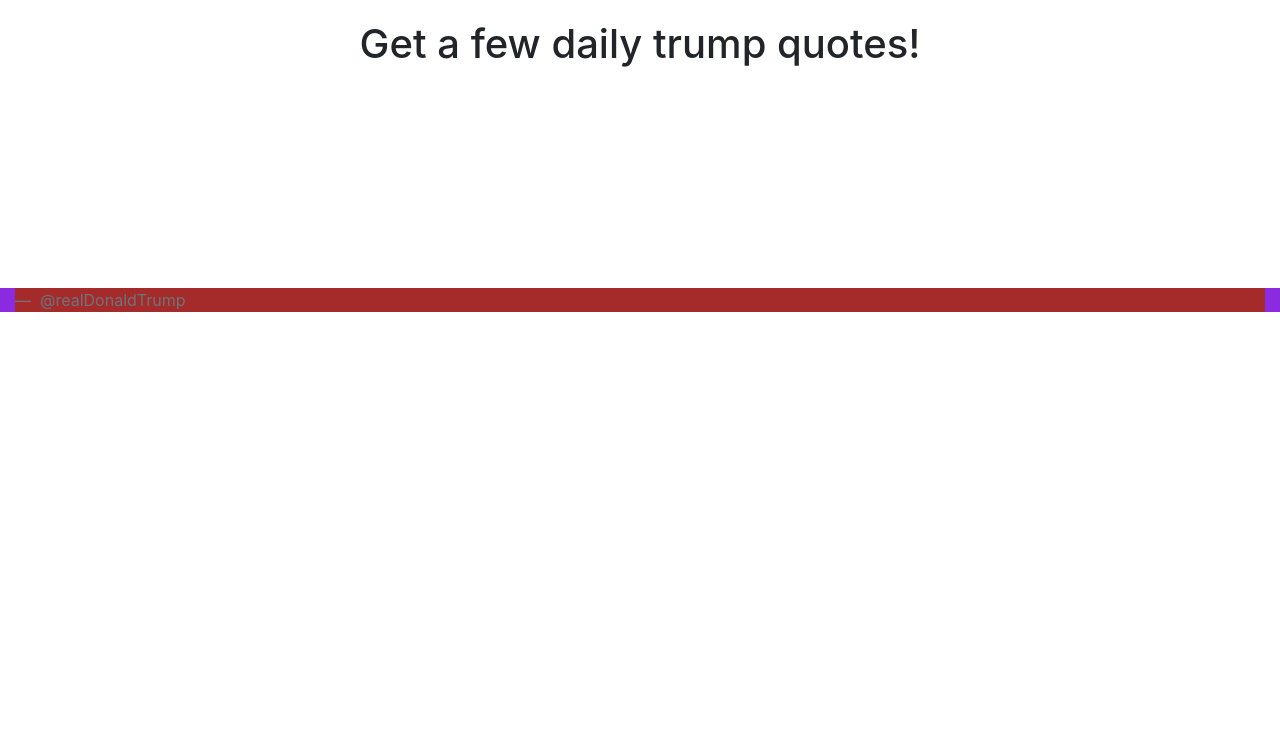
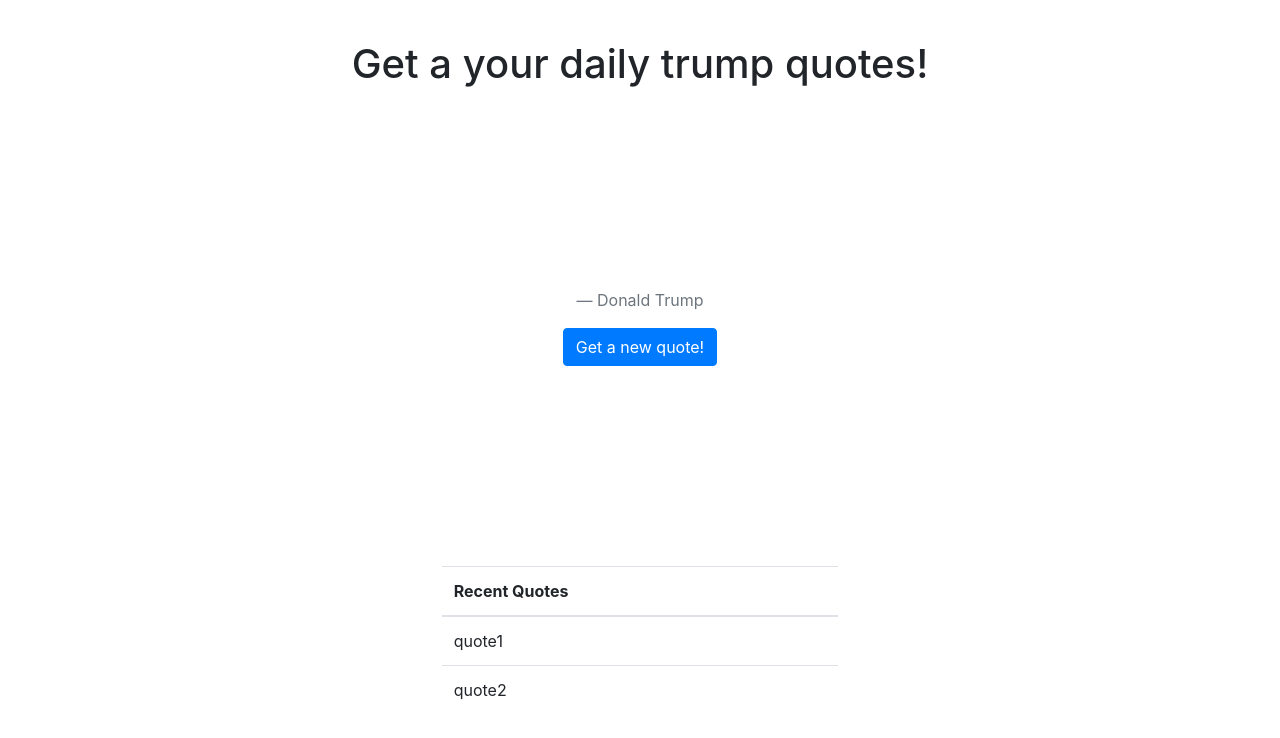
Before and after one commit to CxJuke/trump-says, a Vue app: page / in a window 1280 px wide. Shown: the top 738 px of the page. Built offline with nearby package versions, Linux system fonts and the light colour scheme; no server answers.

Commit message:
added history table

```diff
--- a/src/App.vue
+++ b/src/App.vue
@@ -1,35 +1,52 @@
 <template>
   <div id="app">
     <header class="col-12 allign-items-center">
-      <h1>Get a few daily trump quotes!</h1>
+      <h1>Get a your daily trump quotes!</h1>
     </header>
 
-    <main class="col-12">
+    <div class="col-6 mx-auto quote">
       <trump-quote :quote="quote" />
-    </main>
+    </div>
+    <div class="col-4 mx-auto history">
+      <history-table :history="historyData" @get:newQuote="handleNewQuote"/>
+    </div>
   </div>
 </template>
 
 <script>
 import TrumpQuote from '@/components/TrumpQuote.vue'
+import HistoryTable from '@/components/HistoryTable.vue'
 
 export default {
   name: 'app',
   components: {
-    TrumpQuote
-
+    TrumpQuote,
+    HistoryTable
   },
   data() {
     return {
       quote: '',
-      history: Array
+      historyData: [
+        {
+          id: 1,
+          quote: "quote1"
+        },
+        {
+          id: 2,
+          quote: "quote2"
+        }
+
+      ]
     }
   },
   mounted() {
-    this.getNewQuote()
+    this.getQuote()
   },
   methods: {
-    async getNewQuote() {
+    /**
+     * async method gets a new trump quote from api
+     */
+    async getQuote() {
             try {
                 const response = await fetch('https://api.whatdoestrumpthink.com/api/v1/quotes/random')
                 const data = await response.json()
@@ -37,7 +54,12 @@
             } catch (error) {
                 console.error(error)
             }
+    },
+    handleNewQuote() {
+      console.log('getting new quote')
     }
+
+
   }
 }
 </script>
@@ -49,17 +71,18 @@
 
 header {
   text-align: center;
-  margin-top: 20px;
-  margin-bottom: 220px;
+  margin-top: 5vh;
+  margin-bottom: 25vh;
+
+}
+.quote {
 
 }
 
-main {
-  background-color: blueviolet;
-
+.history {
+  margin-top: 25vh;
 }
 
-footer {
-  background-color: brown;
-}
+
+
 </style>
--- a/src/components/HistoryTable.vue
+++ b/src/components/HistoryTable.vue
@@ -0,0 +1,30 @@
+<template>
+    <div id="history-table">
+        <table class="table">
+            <thead>
+                <tr>
+                    <th>Recent Quotes</th>
+                </tr>
+            </thead>
+            <tbody>
+                <tr v-for="quote in history" :key="quote.id">
+                    <td>{{quote.quote}}</td>
+                </tr>
+            </tbody>
+        </table>
+    </div>
+
+</template>
+
+<script>
+export default {
+    name: 'history-table',
+    props: {
+        history: Array,
+    },
+}
+</script>
+
+<style>
+
+</style>
--- a/src/components/TrumpQuote.vue
+++ b/src/components/TrumpQuote.vue
@@ -1,8 +1,11 @@
 <template>
-    <blockquote class="blockquote">
-        <p class="mb-0">{{quote}}</p>
-        <footer class="blockquote-footer"><font-awesome-icon icon="twitter" /> @realDonaldTrump</footer>
-    </blockquote>
+    <div class="col-12 quote">
+        <blockquote class="blockquote">
+            <p class="mb-0">{{quote}}</p>
+            <footer class="blockquote-footer quote-name">Donald Trump</footer>
+        </blockquote>
+        <button class="btn btn-primary" @click="handleNewQuoteRequest">Get a new quote!</button>
+    </div>
 
 </template>
 
@@ -12,10 +15,17 @@
     props: {
         quote: '',
     },
+    methods: {
+        handleNewQuoteRequest() {
+            this.$emit('get:newQuote')
+        }
+    }
 }
 
 </script>
 
 <style scoped>
-
+.quote {
+    text-align: center;
+}
 </style>
```
Also changed, not shown: 1 other file (tests, documents, lock files or other folders).
